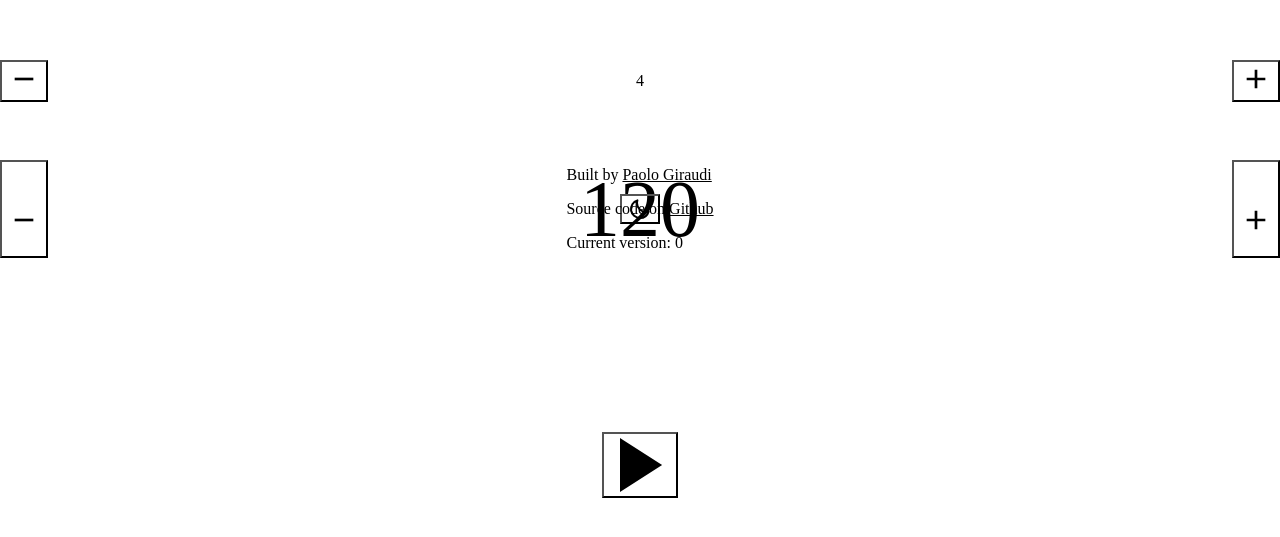
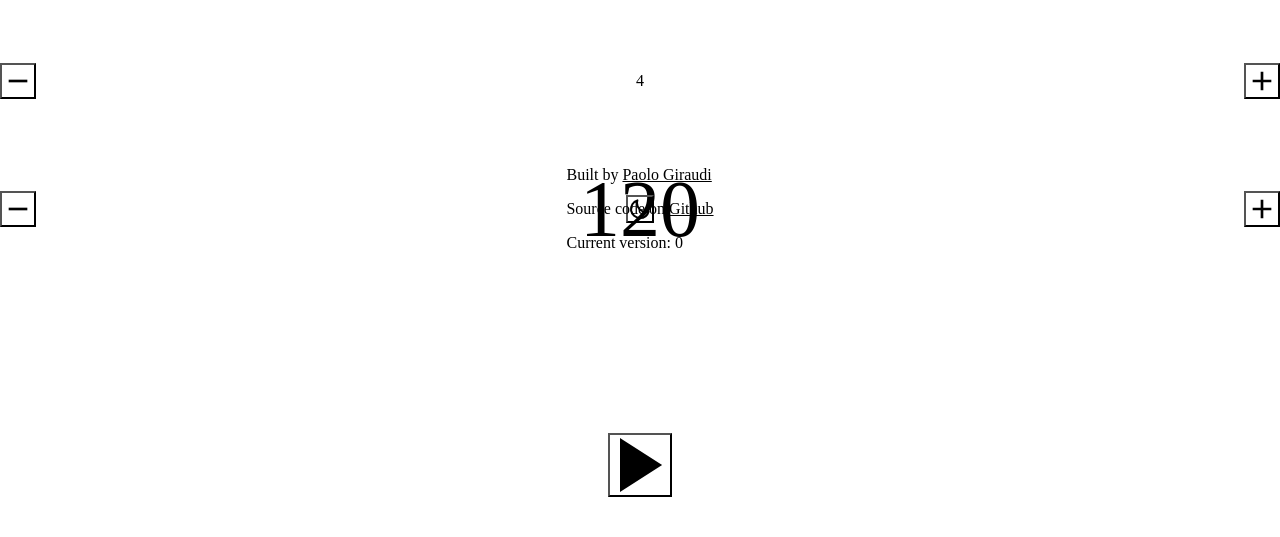
Before and after one commit to PaoloGiraudi/good-enough-metronome, a SvelteKit app: page / in a window 1280 px wide. Shown: the part 191-728 px from the top of the page. Built offline with nearby package versions, Linux system fonts and the light colour scheme.

Commit message:
bump and fix buttons on ios

```diff
--- a/src/app.css
+++ b/src/app.css
@@ -76,11 +76,12 @@ html {
 	--link: var(--link-light);
 }
 
-body, html {
-    height: 100%;
+body,
+html {
+	height: 100%;
 	width: 100%;
-    display: grid;
-    place-items: center;
+	display: grid;
+	place-items: center;
 }
 
 html {
@@ -92,12 +93,3 @@ html {
 hr {
 	margin-block: var(--size-fluid-1);
 }
-
-.ghost-button {
-	background-color: var(--surface-1);
-	color: var(--text-1);
-}
-
-.ghost-button:disabled {
-	opacity: .3;
-}
--- a/src/lib/components/button-controls.svelte
+++ b/src/lib/components/button-controls.svelte
@@ -19,7 +19,6 @@
 
 <div data-type={type}>
 	<button
-		class="ghost-button"
 		aria-label={`Decrease ${type}`}
 		disabled={value <= controls[type].specs.min}
 		on:click={controls[type].action.decrement}
@@ -53,8 +52,5 @@
 	}
 	button {
 		height: var(--size-8);
-		aspect-ratio: var(--ratio-square);
-		font-weight: var(--font-weight-6);
-		font-size: var(--font-size-4);
 	}
 </style>
--- a/src/lib/components/drawer.svelte
+++ b/src/lib/components/drawer.svelte
@@ -16,13 +16,15 @@
 </button>
 {#if $drawer}
 	<div
+		role="presentation"
 		data-role="backdrop"
-		on:keypress
 		in:fade={{ duration: 150 }}
 		out:fade={{ duration: 250 }}
+		on:keypress
 		on:click={() => drawer.set(false)}
 	>
 		<div
+			role="presentation"
 			data-role="dialog"
 			in:fly={{ y: 500, duration: 150 }}
 			out:fly={{ y: 500, duration: 250 }}
@@ -36,10 +38,7 @@
 
 <style>
 	button {
-		display: grid;
-		place-items: center;
 		height: var(--size-8);
-		aspect-ratio: var(--ratio-square);
 		position: absolute;
 		background: var(--surface-2);
 		bottom: var(--size-3);
--- a/src/lib/components/play-button.svelte
+++ b/src/lib/components/play-button.svelte
@@ -18,9 +18,6 @@
 
 <style>
 	button {
-		display: grid;
-		place-items: center;
 		height: var(--size-10);
-		aspect-ratio: var(--ratio-square);
 	}
 </style>
--- a/src/lib/components/svg/close.svelte
+++ b/src/lib/components/svg/close.svelte
@@ -1,3 +1,10 @@
-<svg width="24" height="24" fill="none" stroke="currentColor" stroke-width="2" viewBox="0 0 24 24">
+<svg
+	width="24"
+	height="24"
+	fill="currentColor"
+	stroke="currentColor"
+	stroke-width="2"
+	viewBox="0 0 24 24"
+>
 	<path d="M18 6 6 18M6 6l12 12" />
 </svg>
--- a/src/lib/components/svg/minus.svelte
+++ b/src/lib/components/svg/minus.svelte
@@ -1,3 +1,10 @@
-<svg width="32" height="32" fill="none" stroke="currentColor" stroke-width="2" viewBox="0 0 24 24">
+<svg
+	width="32"
+	height="32"
+	fill="currentColor"
+	stroke="currentColor"
+	stroke-width="2"
+	viewBox="0 0 24 24"
+>
 	<path d="M5 12h14" />
 </svg>
--- a/src/lib/components/svg/plus.svelte
+++ b/src/lib/components/svg/plus.svelte
@@ -1,3 +1,10 @@
-<svg width="32" height="32" fill="none" stroke="currentColor" stroke-width="2" viewBox="0 0 24 24">
+<svg
+	width="32"
+	height="32"
+	fill="currentColor"
+	stroke="currentColor"
+	stroke-width="2"
+	viewBox="0 0 24 24"
+>
 	<path d="M12 5v14M5 12h14" />
 </svg>
--- a/src/lib/components/theme-switch.svelte
+++ b/src/lib/components/theme-switch.svelte
@@ -25,10 +25,7 @@
 		top: var(--size-3);
 		right: var(--size-3);
 		background-color: var(--surface-2);
-		display: grid;
-		place-items: center;
 		height: var(--size-8);
-		aspect-ratio: var(--ratio-square);
 	}
 
 	@media (min-width: 640px) {
--- a/src/routes/+layout.svelte
+++ b/src/routes/+layout.svelte
@@ -40,6 +40,19 @@
 		display: none;
 	}
 
+	:global(button) {
+		padding: 0;
+		display: grid;
+		place-items: center;
+		background-color: var(--surface-1);
+		color: var(--text-1);
+		aspect-ratio: var(--ratio-square);
+	}
+
+	:global(button:disabled) {
+		opacity: 0.3;
+	}
+
 	@media (min-width: 640px) {
 		main {
 			max-inline-size: var(--size-15);
```
Also changed, not shown: package.json (+18 -17 lines), .yarnrc.yml (added), static/manifest.json, 2 other files (tests, documents, lock files or other folders).
